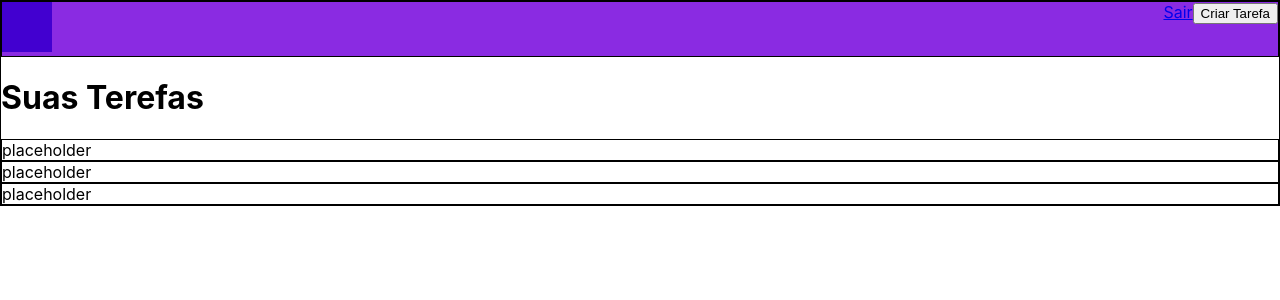
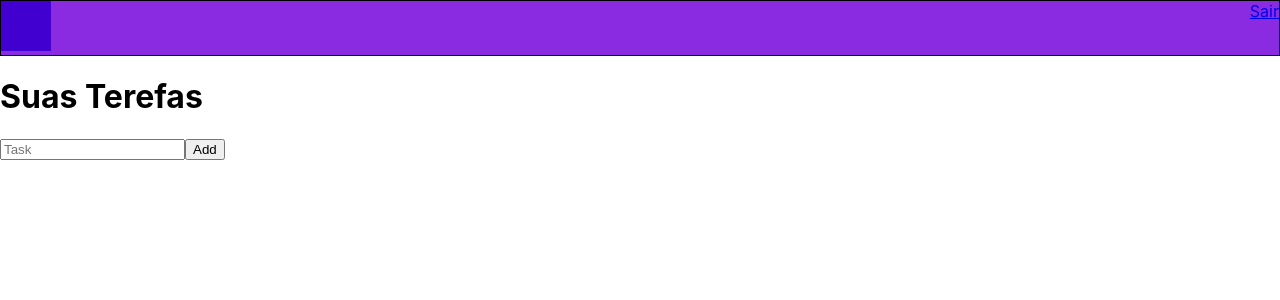
Before and after one commit to jasz157/TodoList_Study, a React (Create React App) app: page / in a window 1280 px wide. Shown: the top 300 px of the page. Built offline with nearby package versions, Linux system fonts and the light colour scheme; grey boxes are pictures that could not be loaded.

Commit message:
add task working

```diff
--- a/src/App.js
+++ b/src/App.js
@@ -1,10 +1,11 @@
 import './App.css';
-//import Home from './pages/Home';
-import List from './pages/List/List';
+import Home from './pages/Home';
+//import List from './pages/List/List';
 
 function App() {
   return (
-    <List></List>
+
+    <Home></Home>
 
   );
 }
--- /dev/null
+++ b/src/components/Form.jsx
@@ -0,0 +1,26 @@
+import React, { useState } from "react";
+
+
+export default function Form ({taskHandler}) {
+    const [text,setText] = useState(null);
+    const [id , setId] = useState(0);
+
+    const textHandler = (e) => {
+        const target = e.target;
+        setText(target.value);
+    };
+
+    const createTask = (text) => {
+        let taskObj = {text:text , id:id}
+        setId(id + 1);
+        taskHandler(taskObj);
+     };
+
+    return (
+    <>
+
+         <input placeholder="Task" onChange={textHandler}/>
+         <button onClick={() => createTask(text)}>Add</button>
+    </>
+    )
+}
--- a/src/pages/List/List.jsx
+++ b/src/components/List/Header.jsx
@@ -1,11 +1,10 @@
 import React from "react";
 import "./list.css"
 
-export default function List() {
-
-
+export default function Header() {
 
   return (
+
     <>
 
       <header>
@@ -15,8 +14,7 @@ export default function List() {
               <img alt="logo" style={{ mixBlendMode: "color-burn" }} src="https://icon-library.com/images/todo-icon/todo-icon-17.jpg" width="50px" height="50px" />
             </span>
             <span className="option_item">
-                 <a href="/">Sair</a>
-                 <button>Criar Tarefa</button>
+              <a href="/">Sair</a>
             </span>
 
 
@@ -24,14 +22,8 @@ export default function List() {
         </nav>
       </header>
 
-       <main className="content">
+      <h1>Suas Terefas</h1>
 
-        <h1>Suas Terefas</h1>
-        <div>placeholder</div>
-        <div>placeholder</div>
-        <div>placeholder</div>
-
-       </main>
 
 
     </>
--- a/src/pages/List/list.css
+++ b/src/components/List/list.css
@@ -1,5 +1,9 @@
 div {
     border: solid 1px;
+}
+
+#root {
+    border: none;
 }
 
 .container  {
--- /dev/null
+++ b/src/components/TaskItem.jsx
@@ -0,0 +1,13 @@
+import React from "react";
+
+
+export default  function TaskItem ({task}) {
+
+    return(
+    <>
+            <input type='checkbox'/>
+                {task.text}
+            <button>Apagar tarefa </button>
+    </>
+    )
+}
--- a/src/pages/Home.jsx
+++ b/src/pages/Home.jsx
@@ -1,14 +1,35 @@
-import React from 'react';
+import React, {useState} from 'react';
+import Form from '../components/Form';
+import Header from '../components/List/Header';
+import TaskItem from '../components/TaskItem';
 
 export default function Home() {
 
-    return (<>
+    const [useList ,setUseList] = useState([]);
 
-        <form>
-            <label>Nome</label>
-            <input />
-            <button>Entrar</button>
-        </form>
+
+    const taskHandler = (task) => {
+        setUseList([...useList,task]);
+    };
+
+
+
+
+    return (
+    <>
+        <Header/>
+        <Form taskHandler={taskHandler}/>
+        {useList.map((task) => {
+                return (
+                <>
+                  <div key={task.id}>
+                    <TaskItem task={task} />
+                  </div>
+
+                </>
+              )
+
+            })}
 
     </>)
 
```
Also changed, not shown: 1 other file (tests, documents, lock files or other folders).
